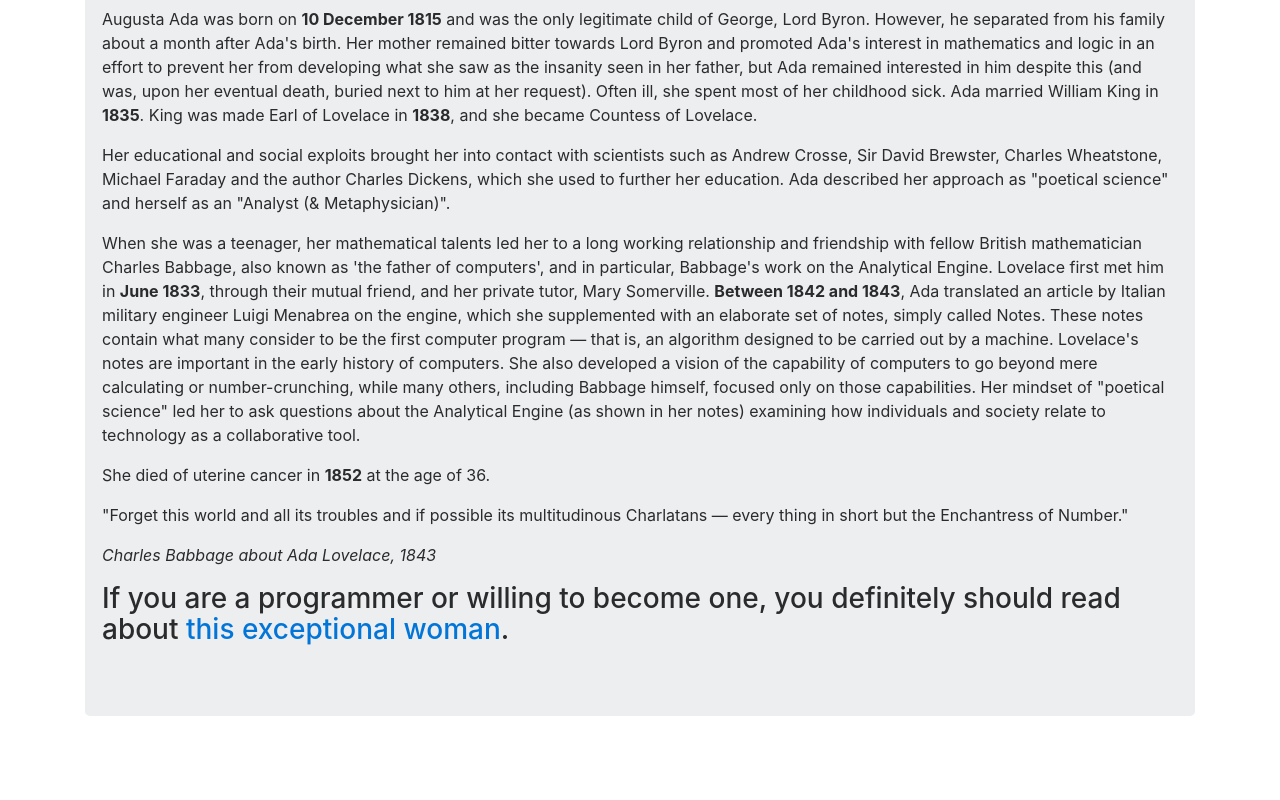
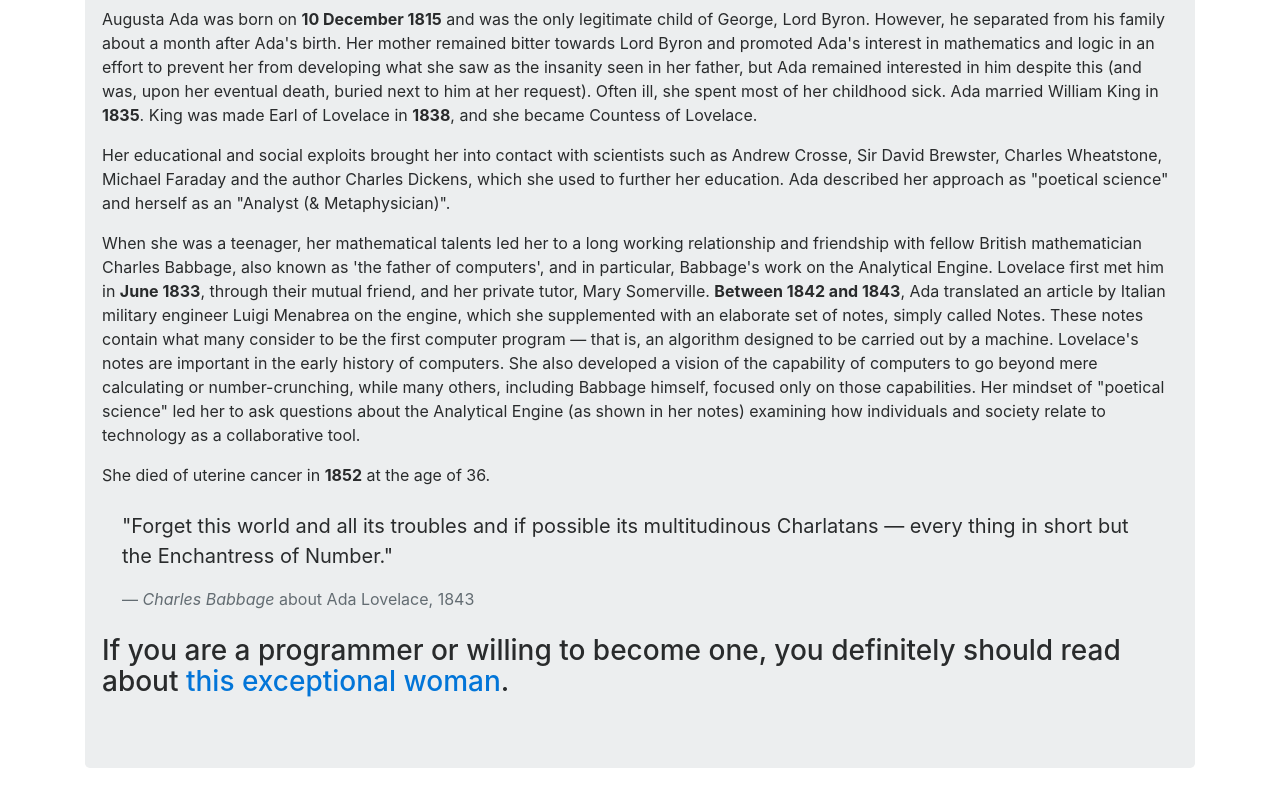
Before and after one commit to lonewolf1447/lonewolf1447.github.io, a plain HTML site: page ada-lovelace-tribute-page-for-freecodecamp/index.html in a window 1280 px wide. Shown: the part 558-1358 px from the top of the page. Before the commit the page ends 1306 px from the top, so only its background shows below. Drawn offline with nearby package versions, Linux system fonts and the light colour scheme.

Commit message:
Little Fix
Fix on blockquote

```diff
--- a/ada-lovelace-tribute-page-for-freecodecamp/index.html
+++ b/ada-lovelace-tribute-page-for-freecodecamp/index.html
@@ -27,9 +27,9 @@
         <p>Her educational and social exploits brought her into contact with scientists such as Andrew Crosse, Sir David Brewster, Charles Wheatstone, Michael Faraday and the author Charles Dickens, which she used to further her education. Ada described her approach as "poetical science" and herself as an "Analyst (& Metaphysician)".</p>
         <p>When she was a teenager, her mathematical talents led her to a long working relationship and friendship with fellow British mathematician Charles Babbage, also known as 'the father of computers', and in particular, Babbage's work on the Analytical Engine. Lovelace first met him in <strong>June 1833</strong>, through their mutual friend, and her private tutor, Mary Somerville. <strong>Between 1842 and 1843</strong>, Ada translated an article by Italian military engineer Luigi Menabrea on the engine, which she supplemented with an elaborate set of notes, simply called Notes. These notes contain what many consider to be the first computer program — that is, an algorithm designed to be carried out by a machine. Lovelace's notes are important in the early history of computers. She also developed a vision of the capability of computers to go beyond mere calculating or number-crunching, while many others, including Babbage himself, focused only on those capabilities. Her mindset of "poetical science" led her to ask questions about the Analytical Engine (as shown in her notes) examining how individuals and society relate to technology as a collaborative tool.</p>
         <p>She died of uterine cancer in <strong>1852</strong> at the age of 36.</p>
-        <blockquote>
+        <blockquote class="blockquote">
           <p>"Forget this world and all its troubles and if possible its multitudinous Charlatans — every thing in short but the Enchantress of Number."</p>
-          <footer><cite>Charles Babbage about Ada Lovelace, 1843</cite></footer>
+          <footer class="blockquote-footer"><cite>Charles Babbage</cite> about Ada Lovelace, 1843</footer>
         </blockquote>
         <h3>If you are a programmer or willing to become one, you definitely should read about <a  rel="nofollow noreferrer" href="https://en.wikipedia.org/wiki/Ada_Lovelace" target="_blank">this exceptional woman</a>.</h3>
       </div>
```
